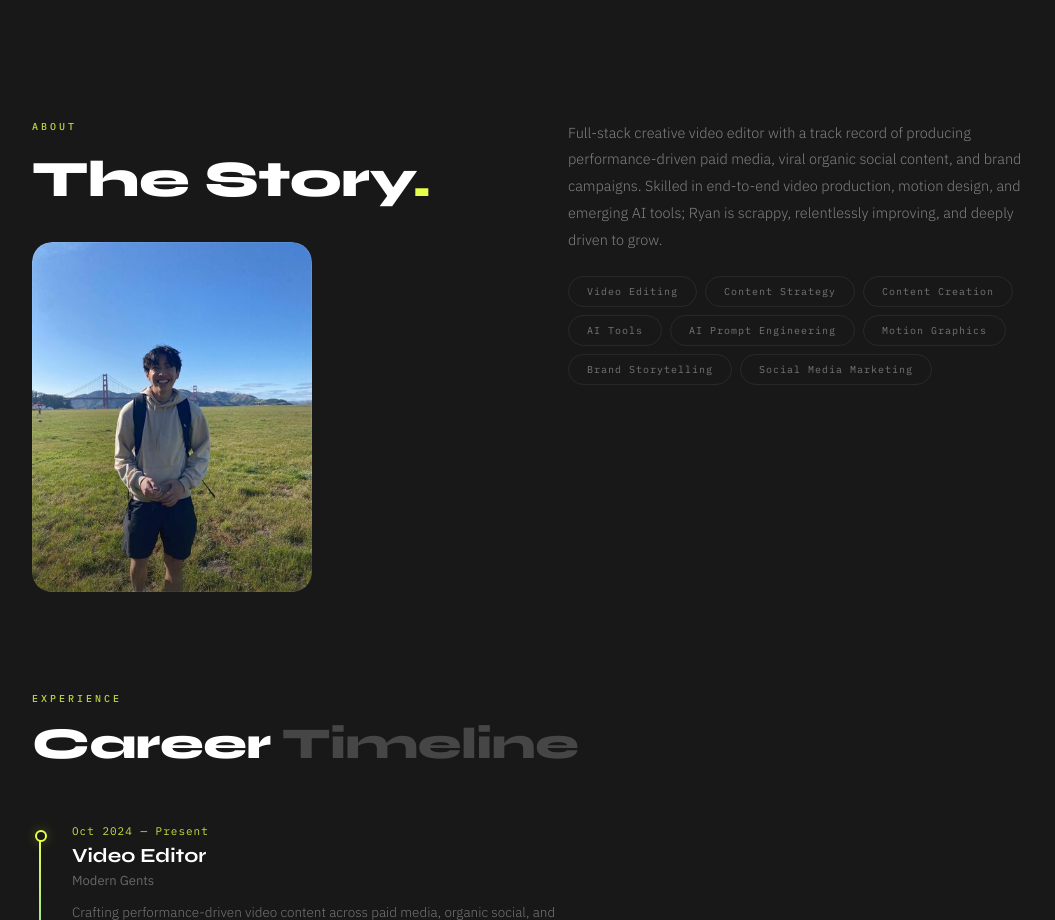
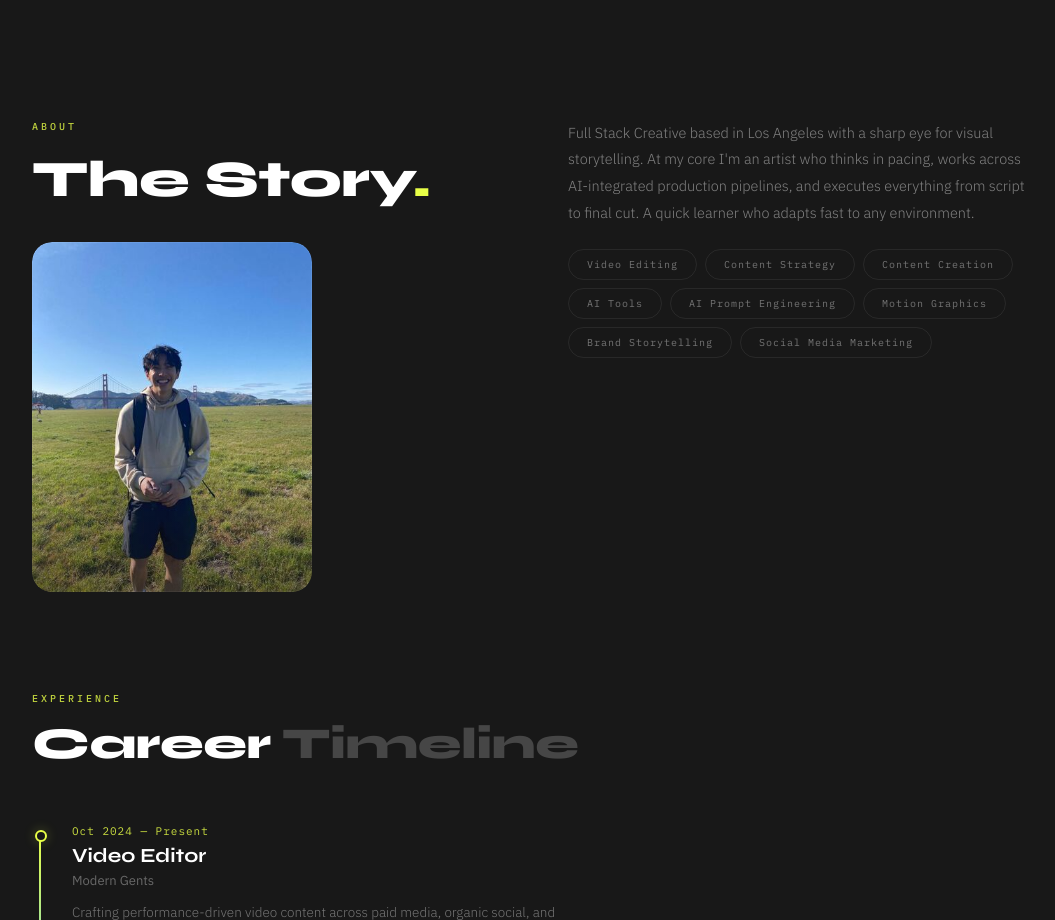
Before and after one commit to ryangonzaga/portfolio, a React (Vite) app in the folder my-portfolio/: page / in a window 1280 px wide. Shown: the part 2520-3440 px from the top of the page, without its empty margins (108-1163 px from the left). Built offline with nearby package versions, Linux system fonts and the light colour scheme.

Commit message:
Update hero paragraph bio
https://claude.ai/code/session_013NVqbK3vnZ9MEB2ubLbprZ

```diff
--- a/my-portfolio/src/App.jsx
+++ b/my-portfolio/src/App.jsx
@@ -559,7 +559,7 @@ export default function Portfolio() {
             <div>
               <RevealBlock delay={0.05}>
                 <p style={{ fontFamily: "'IBM Plex Sans', sans-serif", fontSize: "14.5px", lineHeight: 1.85, color: "rgba(255,255,255,0.45)", fontWeight: 300, marginBottom: "22px" }}>
-                  Full-stack creative video editor with a track record of producing performance-driven paid media, viral organic social content, and brand campaigns. Skilled in end-to-end video production, motion design, and emerging AI tools; Ryan is scrappy, relentlessly improving, and deeply driven to grow.
+                  Full Stack Creative based in Los Angeles with a sharp eye for visual storytelling. At my core I'm an artist who thinks in pacing, works across AI-integrated production pipelines, and executes everything from script to final cut. A quick learner who adapts fast to any environment.
                 </p>
               </RevealBlock>
               <RevealBlock delay={0.2}>
```
